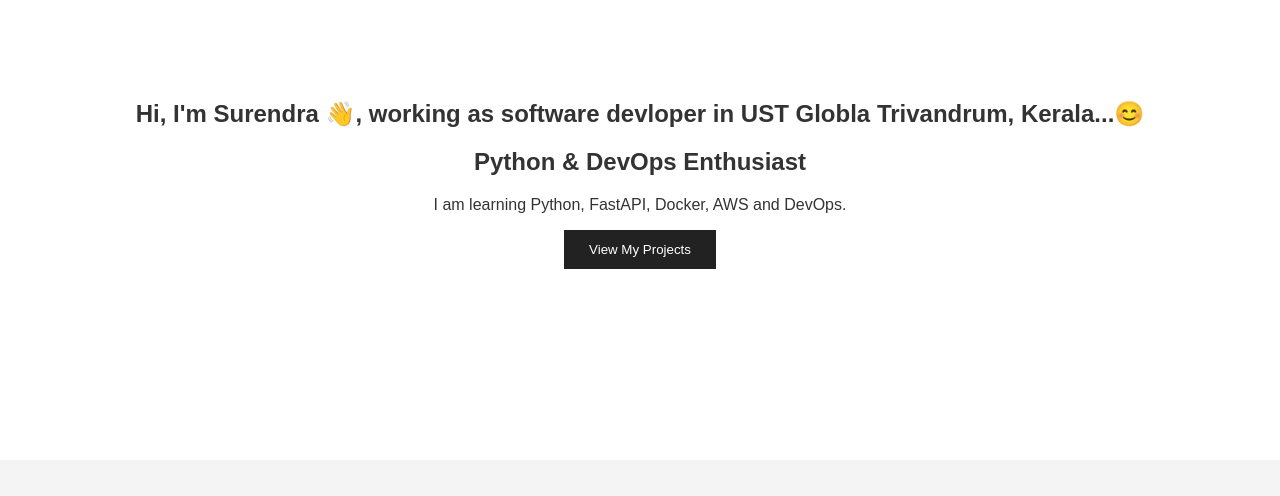
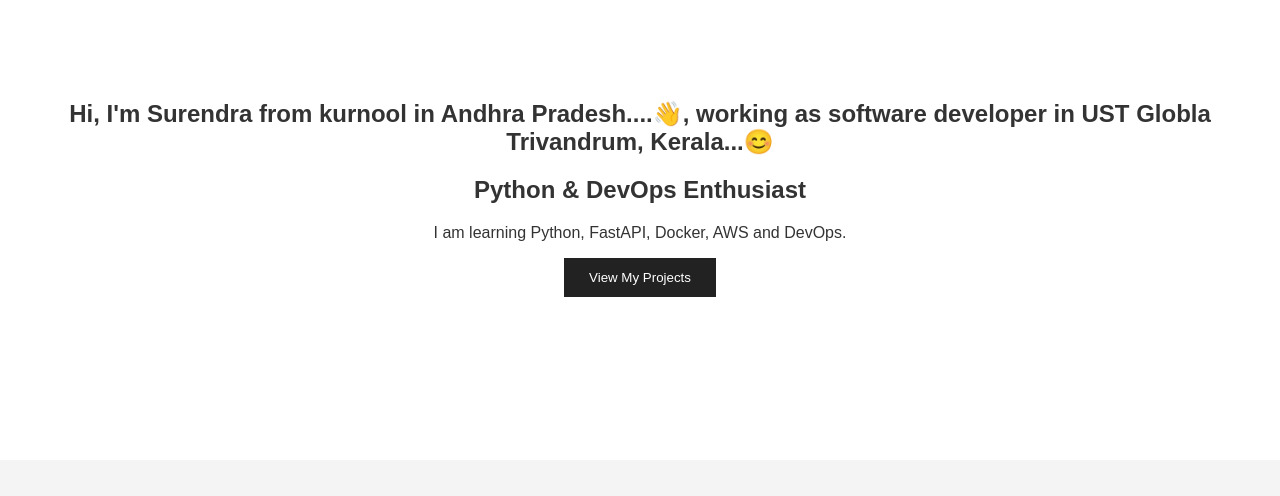
Before and after one commit to boyinisurendra/portfolio, a FastAPI app: page / in a window 1280 px wide. Shown: the part 108-604 px from the top of the page. Run offline with FastAPI, Linux system fonts and the light colour scheme.

Commit message:
add new line

```diff
--- a/templates/index.html
+++ b/templates/index.html
@@ -23,7 +23,7 @@
 
 
     <section id="home">
-        <h1>Hi, I'm Surendra 👋, working as software devloper in UST Globla Trivandrum, Kerala...😊</h1>
+        <h1>Hi, I'm Surendra from kurnool in Andhra Pradesh....👋, working as software  developer in UST Globla Trivandrum, Kerala...😊</h1>
 
         <h2>Python & DevOps Enthusiast</h2>
 
```
